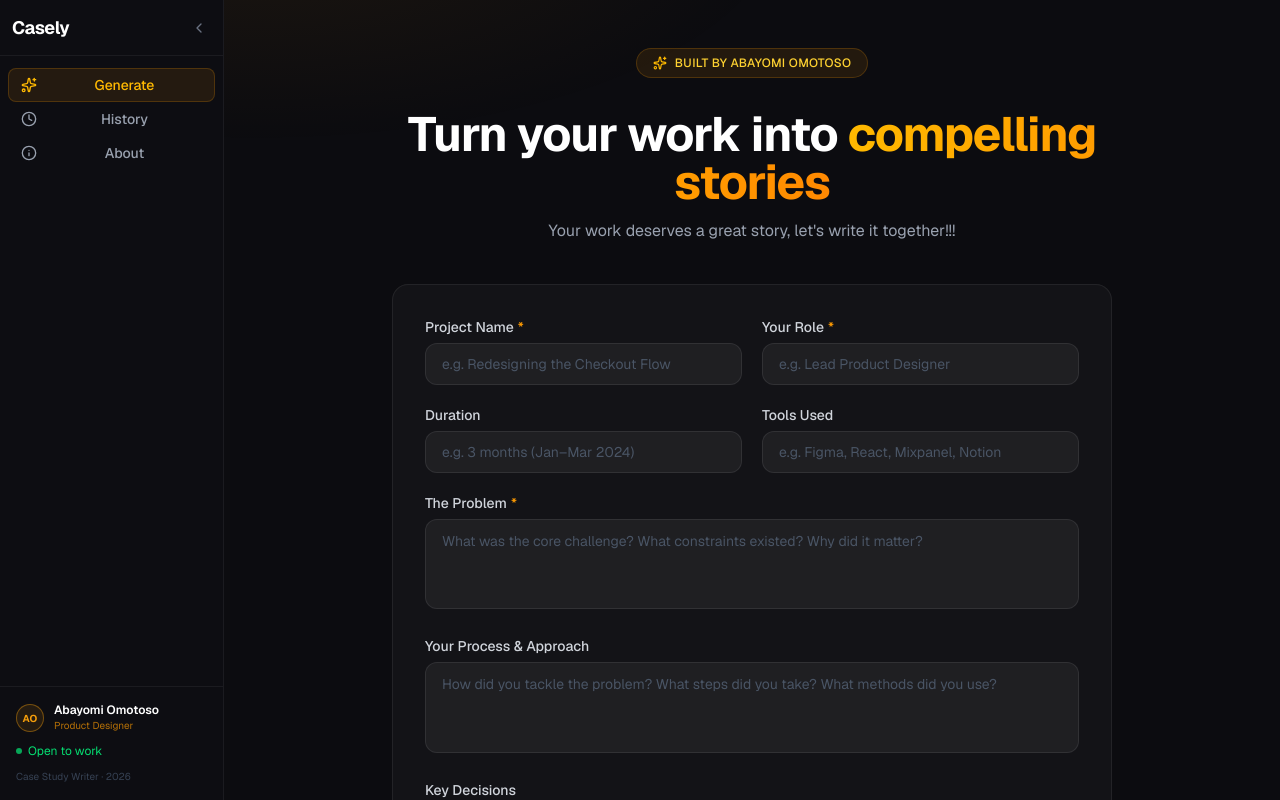
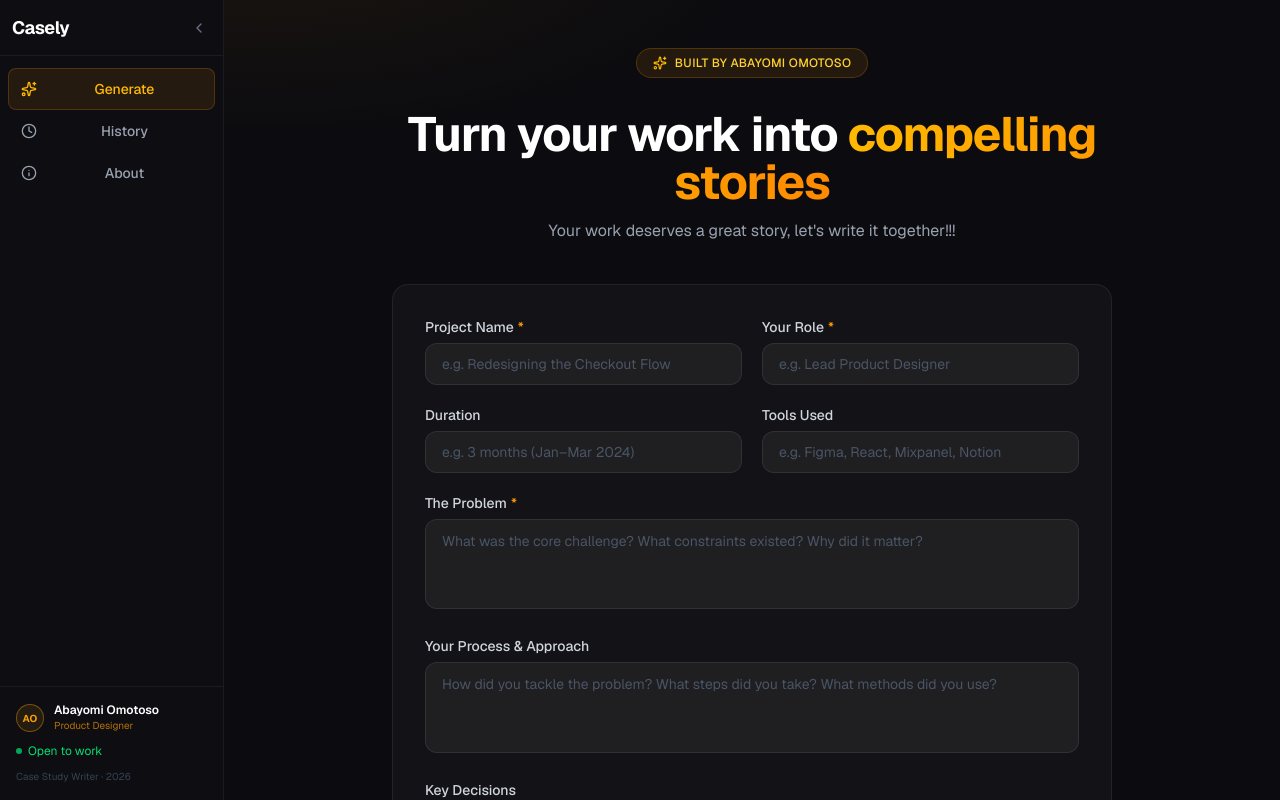
Before and after one commit to Tosho11/case-study-writer, a Next.js app: page / in a window 1280 px wide. Built offline with nearby package versions, Linux system fonts and the light colour scheme.

Commit message:
Increase nav item padding to match reference spacing

```diff
--- a/app/components/Sidebar.tsx
+++ b/app/components/Sidebar.tsx
@@ -102,7 +102,7 @@ export default function Sidebar({
               title={collapsed ? label : undefined}
               className={[
                 "w-full flex items-center rounded-lg text-sm font-medium transition-all border",
-                collapsed ? "justify-center px-0 py-2" : "gap-2.5 px-3 py-1.5",
+                collapsed ? "justify-center px-0 py-2.5" : "gap-2.5 px-3 py-2.5",
                 active
                   ? "bg-amber-500/10 text-amber-400 border-amber-500/20"
                   : "text-gray-400 hover:text-white hover:bg-white/[0.04] border-transparent",
```
